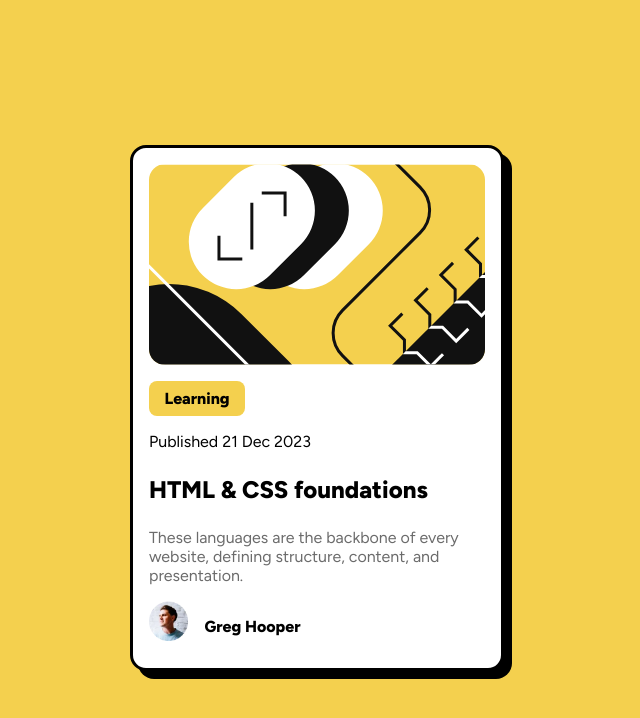
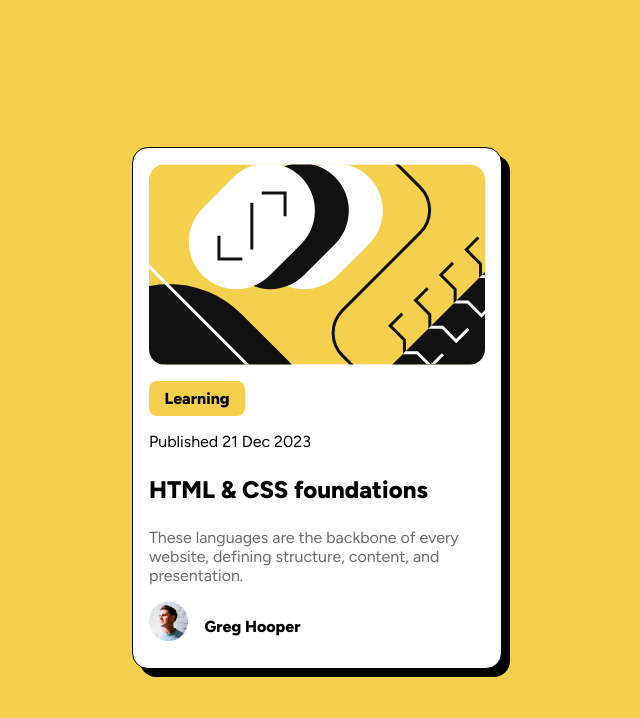
Before and after one commit to Bshy201/Blog-Preview-Card, a plain HTML site: page index.html in a window 1280 px wide. Shown: the whole page, without its empty margins (323-963 px from the left). Drawn offline with Linux system fonts and the light colour scheme.

Commit message:
Final Design

```diff
--- a/styles/styles.css
+++ b/styles/styles.css
@@ -19,6 +19,7 @@ body {
 main{
     font-family: "Figtree";
     border: solid;
+    border-width: .1rem;
     background-color: var(--main-color);
     width: auto;
     height: auto;
```
